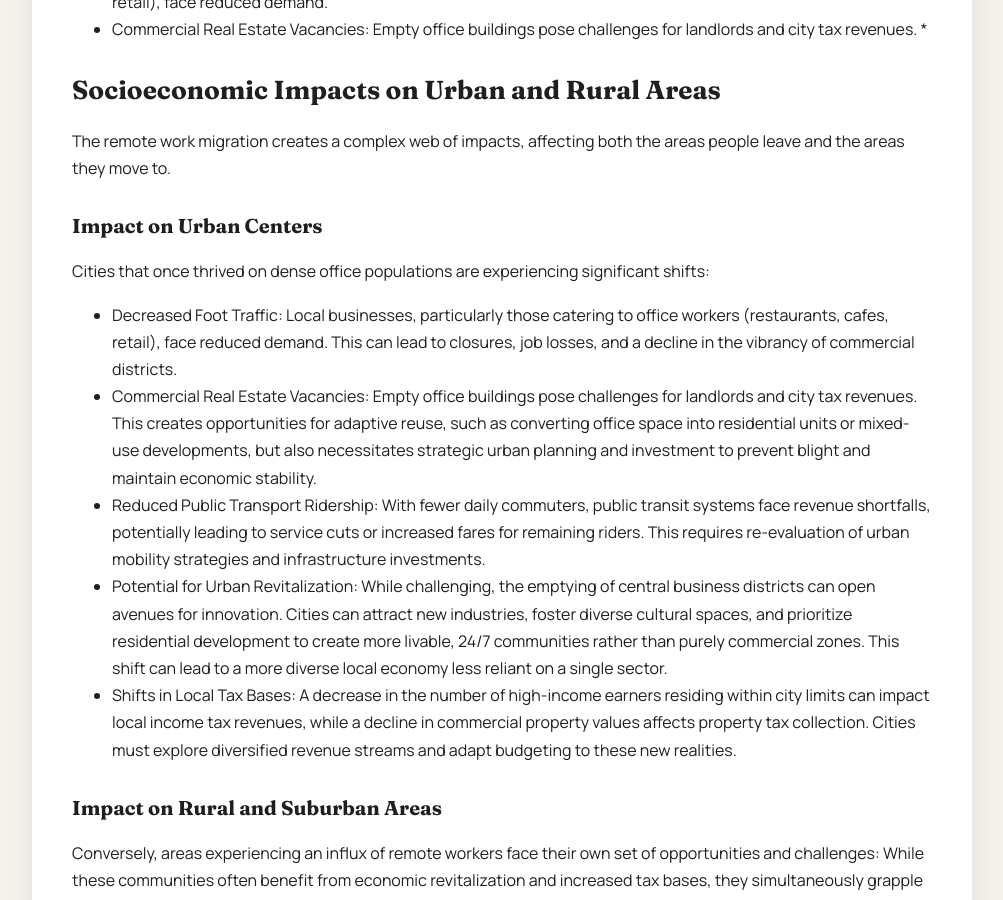
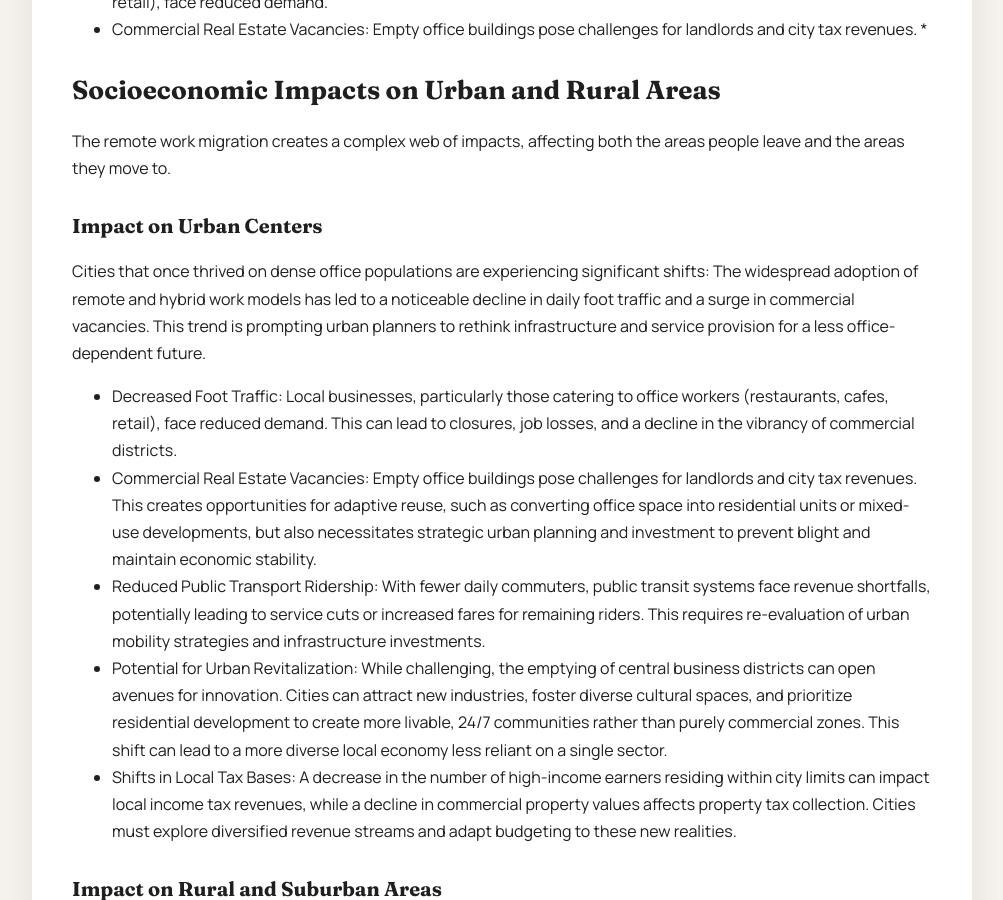
Before and after one commit to ironaclaw/ironaclaw.github.io, a Jekyll site: the page built from _posts/2026-02-23-has-remote-work-become-the-21st-centurys-white-flight.md, in a window 1280 px wide and 900 px high, scrolled down 2166 px. Shown: the whole window, without its empty margins (138-1141 px from the left). Built offline with Jekyll 4.4.1, drawn with Linux system fonts in a browser that asks for light colours.

Commit message:
Self-repair 3 post(s)

```diff
--- a/_posts/2026-02-23-has-remote-work-become-the-21st-centurys-white-flight.md
+++ b/_posts/2026-02-23-has-remote-work-become-the-21st-centurys-white-flight.md
@@ -62,7 +62,7 @@ The remote work migration creates a complex web of impacts, affecting both the a
 
 ### Impact on Urban Centers
 
-Cities that once thrived on dense office populations are experiencing significant shifts:
+Cities that once thrived on dense office populations are experiencing significant shifts: The widespread adoption of remote and hybrid work models has led to a noticeable decline in daily foot traffic and a surge in commercial vacancies. This trend is prompting urban planners to rethink infrastructure and service provision for a less office-dependent future.
 
 *   Decreased Foot Traffic: Local businesses, particularly those catering to office workers (restaurants, cafes, retail), face reduced demand. This can lead to closures, job losses, and a decline in the vibrancy of commercial districts.
 *   Commercial Real Estate Vacancies: Empty office buildings pose challenges for landlords and city tax revenues. This creates opportunities for adaptive reuse, such as converting office space into residential units or mixed-use developments, but also necessitates strategic urban planning and investment to prevent blight and maintain economic stability.
```
Also changed, not shown: _posts/2026-02-22-woman-moved-in-with-her-boyfriend-who-works-from-home-but-she-thinks-his-home-office-setup-isnt-the-most-ideal-for-both-of-them-twistedsifter.md (+1 -1 lines), _posts/2026-02-23-coming-back-from-near-rock-bottom.md (+1 -1 lines).
